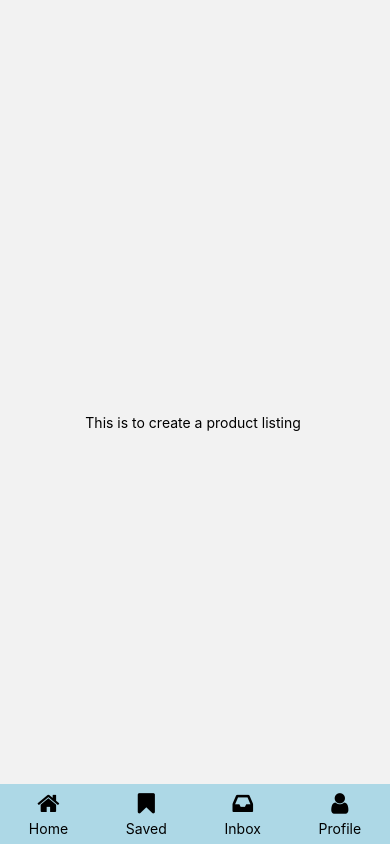
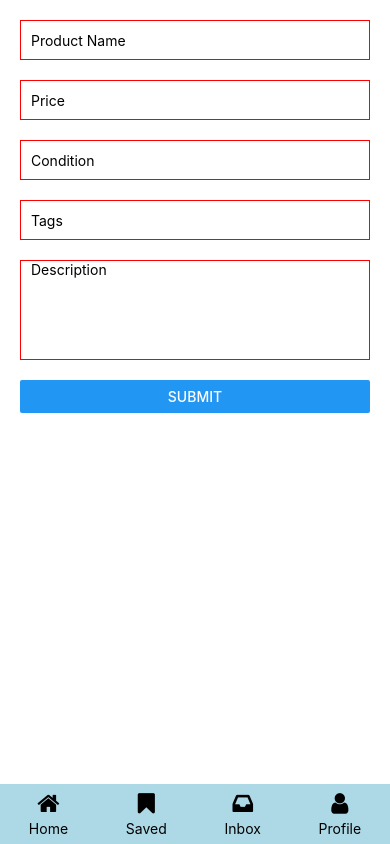
Before and after one commit to yoge1212/ScarletExchange-public, a React Native app in the folder app/: screen /CreateNewListing in a window 390 px wide. Built offline with nearby package versions, Linux system fonts and the light colour scheme; no server answers.

Commit message:
Create Product form

```diff
--- a/app/screens/CreateNewListing.js
+++ b/app/screens/CreateNewListing.js
@@ -1,26 +1,116 @@
-import React from 'react'
-import { View, Text, StyleSheet,SafeAreaView } from 'react-native';
+import React, { useState,  useEffect  } from 'react';
+import { View, TextInput, Button, ScrollView, StyleSheet, SafeAreaView } from 'react-native';
+import { fdb, auth } from '../config/firebaseSetup';
 import Navbar from '../components/Navbar';
+import { collection, addDoc } from "firebase/firestore";
 
 const CreateNewListing = () => {
+    const [name, setName] = useState('');
+    const [price, setPrice] = useState('');
+    const [condition, setCondition] = useState('');
+    const [tags, setTags] = useState('');
+    const [description, setDescription] = useState('');
+    const [userId, setUserId] = useState(null);
+
+    useEffect(() => {
+        const unsubscribe = auth.onAuthStateChanged(user => {
+          if (user) {
+            setUserId(user.uid);
+          } else {
+            // Handle when user is not authenticated
+          }
+        });
+
+        return unsubscribe;
+      }, []);
+
+  const handleSubmit = async () => {
+
+    try {
+        const docRef = await addDoc(collection(fdb, 'products'), {
+          name,
+          price,
+          condition,
+          tags,
+          description,
+          userId: userId, // Replace userId field with actual user ID
+        });
+        console.log('Document written with ID: ', docRef.id);
+        // Reset form fields after successful submission
+        setName('');
+        setPrice('');
+        setCondition('');
+        setTags('');
+        setDescription('');
+        alert('Product added successfully!');
+      } catch (error) {
+        console.error('Error adding product: ', error);
+        alert('Failed to add product. Please try again.');
+      }
+  };
+
   return (
-    <SafeAreaView style={styles.container}>
-    <View style={styles.content}>
-      <Text>This is to create a product listing </Text>
-    </View>
-    <Navbar />
-  </SafeAreaView>
-  )
-}
+    <SafeAreaView style={styles.safeArea}>
+      <ScrollView contentContainerStyle={styles.container}>
+        <TextInput
+          style={styles.input}
+          placeholder="Product Name"
+          value={name}
+          onChangeText={setName}
+        />
+        <TextInput
+          style={styles.input}
+          placeholder="Price"
+          value={price}
+          onChangeText={setPrice}
+          keyboardType="numeric"
+        />
+        <TextInput
+          style={styles.input}
+          placeholder="Condition"
+          value={condition}
+          onChangeText={setCondition}
+        />
+        <TextInput
+          style={styles.input}
+          placeholder="Tags"
+          value={tags}
+          onChangeText={setTags}
+        />
+        <TextInput
+          style={[styles.input, styles.descriptionInput]}
+          placeholder="Description"
+          value={description}
+          onChangeText={setDescription}
+          multiline
+        />
+        <Button title="Submit" onPress={handleSubmit} />
+      </ScrollView>
+      <Navbar />
+    </SafeAreaView>
+  );
+};
 
 const styles = StyleSheet.create({
-    container: {
+    safeArea: {
       flex: 1,
     },
-    content: {
-      flex: 1,
-      justifyContent: 'center',
-      alignItems: 'center',
+    container: {
+      flexGrow: 1,
+      backgroundColor: '#fff',
+      padding: 20,
+      paddingBottom: 60, // Adjust padding to accommodate the navbar
+    },
+    input: {
+      height: 40,
+      borderColor: 'red',
+      borderWidth: 1,
+      marginBottom: 20,
+      paddingHorizontal: 10,
+    },
+    descriptionInput: {
+      height: 100,
+      textAlignVertical: 'top',
     },
   });
 
```
